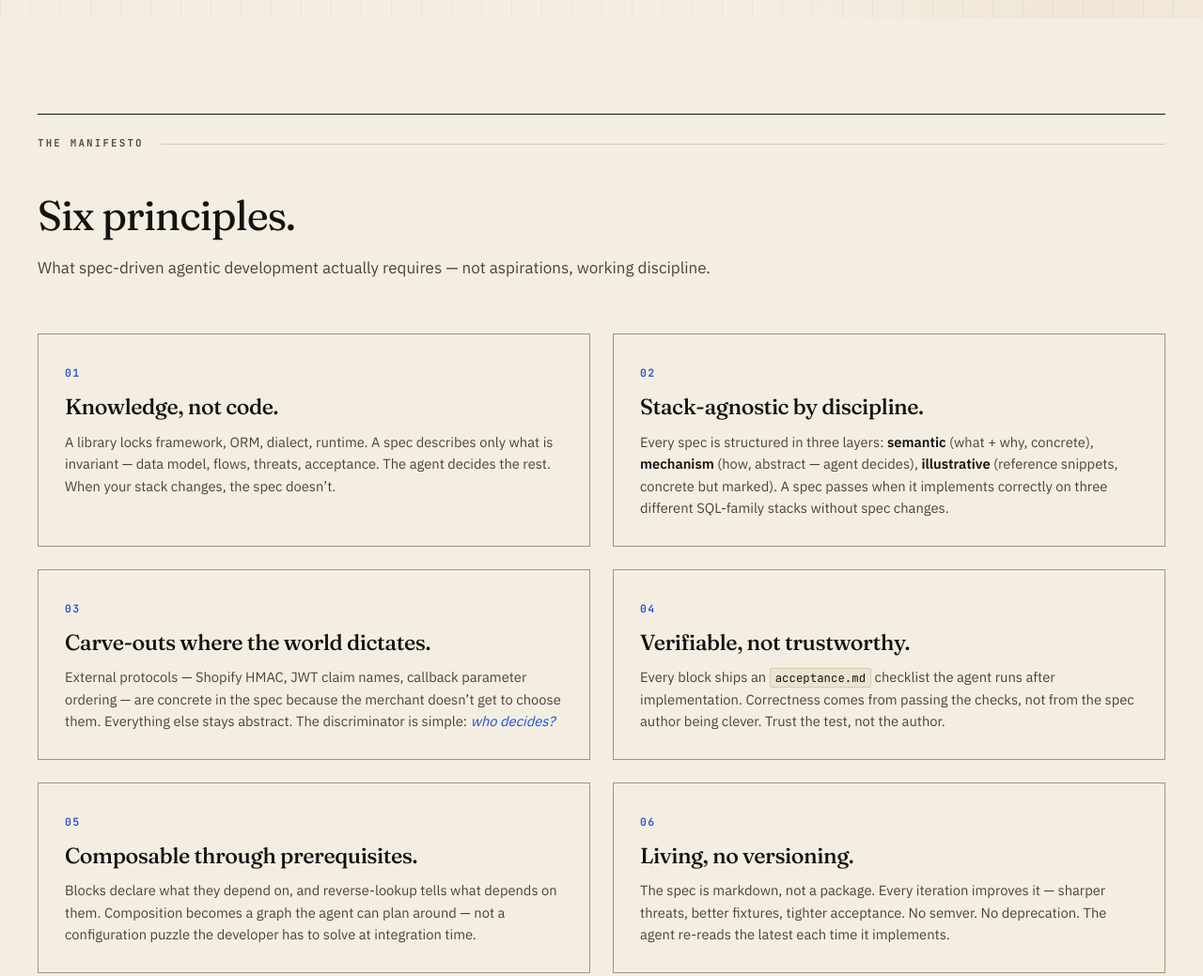
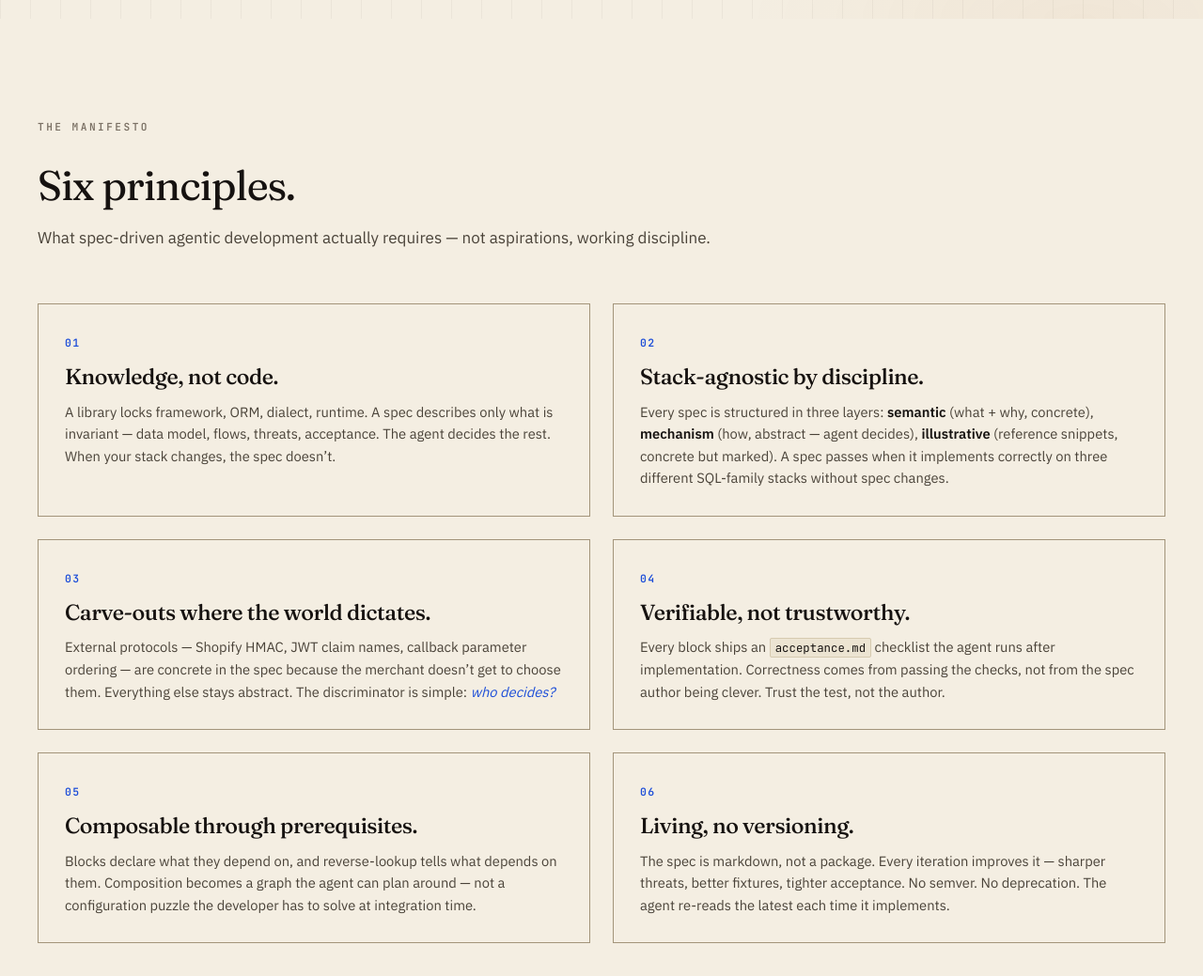
Before and after one commit to nguyenvanduocit/primitive-blocks-specs, a plain HTML site: page docs/index.html in a window 1280 px wide. Shown: the part 780-1819 px from the top of the page at 94% size. Drawn offline with Linux system fonts and the light colour scheme.

Commit message:
fix(docs): drop heavy borders from section dividers
Replace the 1.5px ink top-rule + trailing thin line on every
section header with a plain uppercase mono eyebrow label. White
space carries the separation now.

Co-Authored-By: Claude Opus 4.7 <noreply@anthropic.com>

```diff
--- a/docs/assets/style.css
+++ b/docs/assets/style.css
@@ -394,43 +394,20 @@ section {
 
 /* ====================== SECTION RULE / HEADERS ====================== */
 .section-rule {
-  display: flex;
-  align-items: baseline;
-  gap: 18px;
-  padding-top: 22px;
-  border-top: 1.5px solid var(--ink);
-  margin-bottom: 44px;
-  flex-wrap: wrap;
-}
-.section-rule .section-num {
-  font-family: var(--mono);
-  font-weight: 600;
-  font-size: 0.82rem;
-  color: var(--ink);
-  letter-spacing: 0.06em;
+  margin-bottom: 28px;
 }
 .section-rule .section-label {
   font-family: var(--mono);
   font-weight: 600;
-  font-size: 0.7rem;
-  color: var(--ink-2);
-  letter-spacing: 0.2em;
-  text-transform: uppercase;
-}
-.section-rule .section-line {
-  flex: 1;
-  min-width: 32px;
-  height: 1px;
-  background: var(--rule);
-  align-self: center;
-  margin-top: 2px;
-}
+  font-size: 0.72rem;
+  color: var(--ink-3);
+  letter-spacing: 0.22em;
+  text-transform: uppercase;
+}
+.section-rule .section-line,
+.section-rule .section-num,
 .section-rule .section-sheet {
-  font-family: var(--mono);
-  font-size: 0.66rem;
-  color: var(--ink-4);
-  letter-spacing: 0.12em;
-  text-transform: uppercase;
+  display: none;
 }
 
 .section-header { margin-bottom: 56px; max-width: 820px; }
```
Also changed, not shown: docs/build.mjs (+11 -34 lines).
